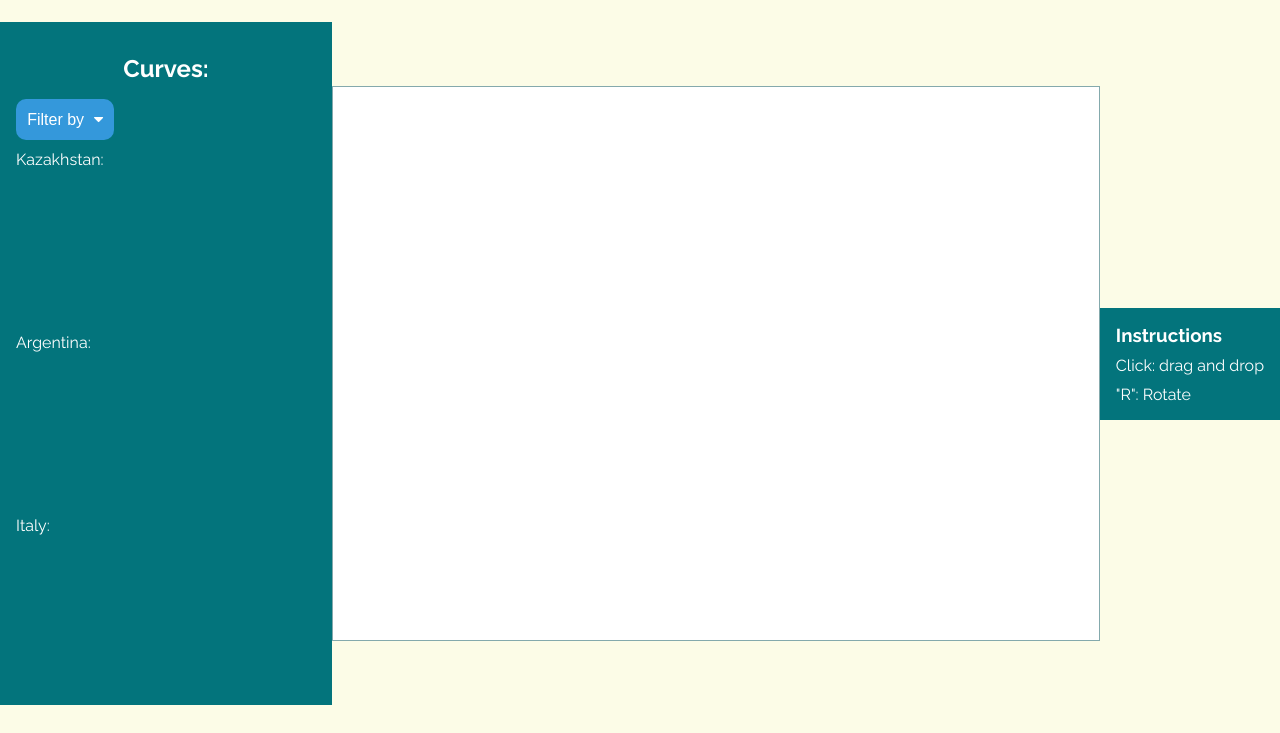
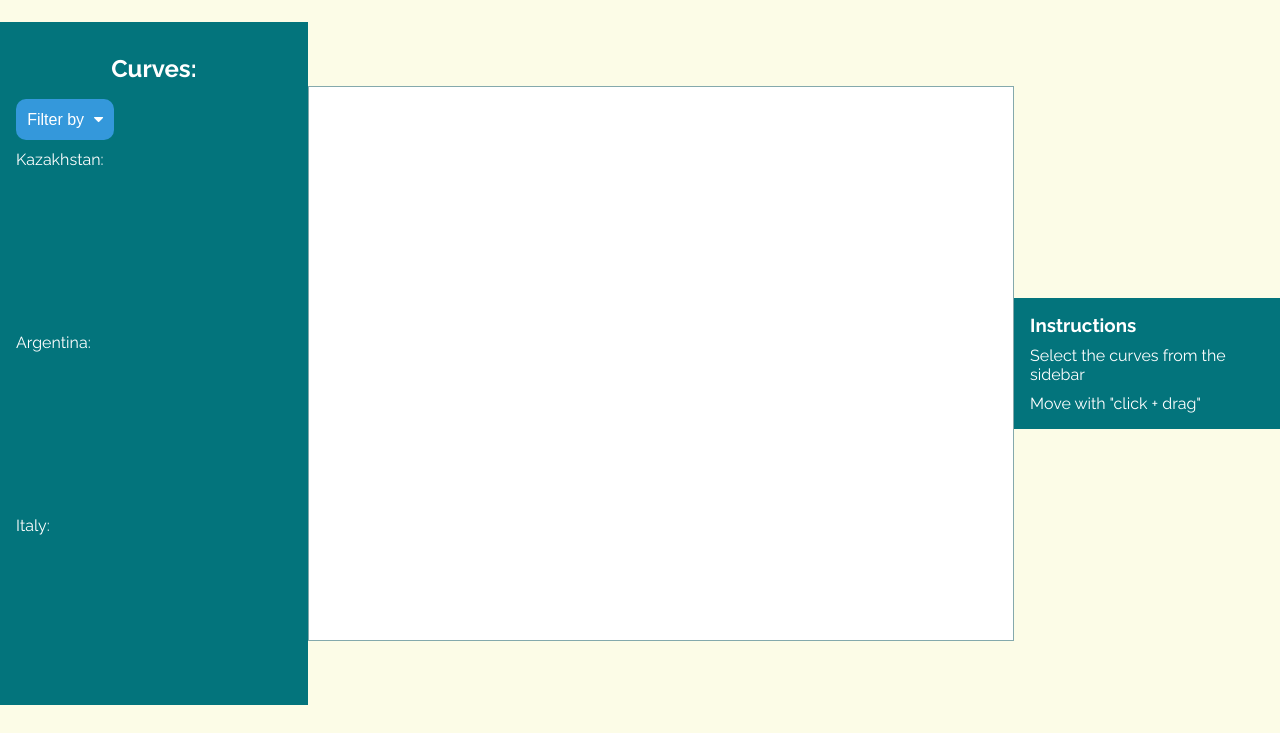
Before and after one commit to MartinSobel/Covchart, a plain HTML site: page index.html in a window 1280 px wide. Shown: the part 67-800 px from the top of the page. Drawn offline with nearby package versions, Linux system fonts and the light colour scheme; no server answers.

Commit message:
instructions update

```diff
--- a/index.html
+++ b/index.html
@@ -47,8 +47,8 @@
 
         <aside>
             <h3>Instructions</h3>
-            <p>Click: drag and drop</p>
-            <p>"R": Rotate</p>
+            <p>Select the curves from the sidebar</p>
+            <p>Move with "click + drag"</p>
         </aside>
     </main>
 </body>
```
